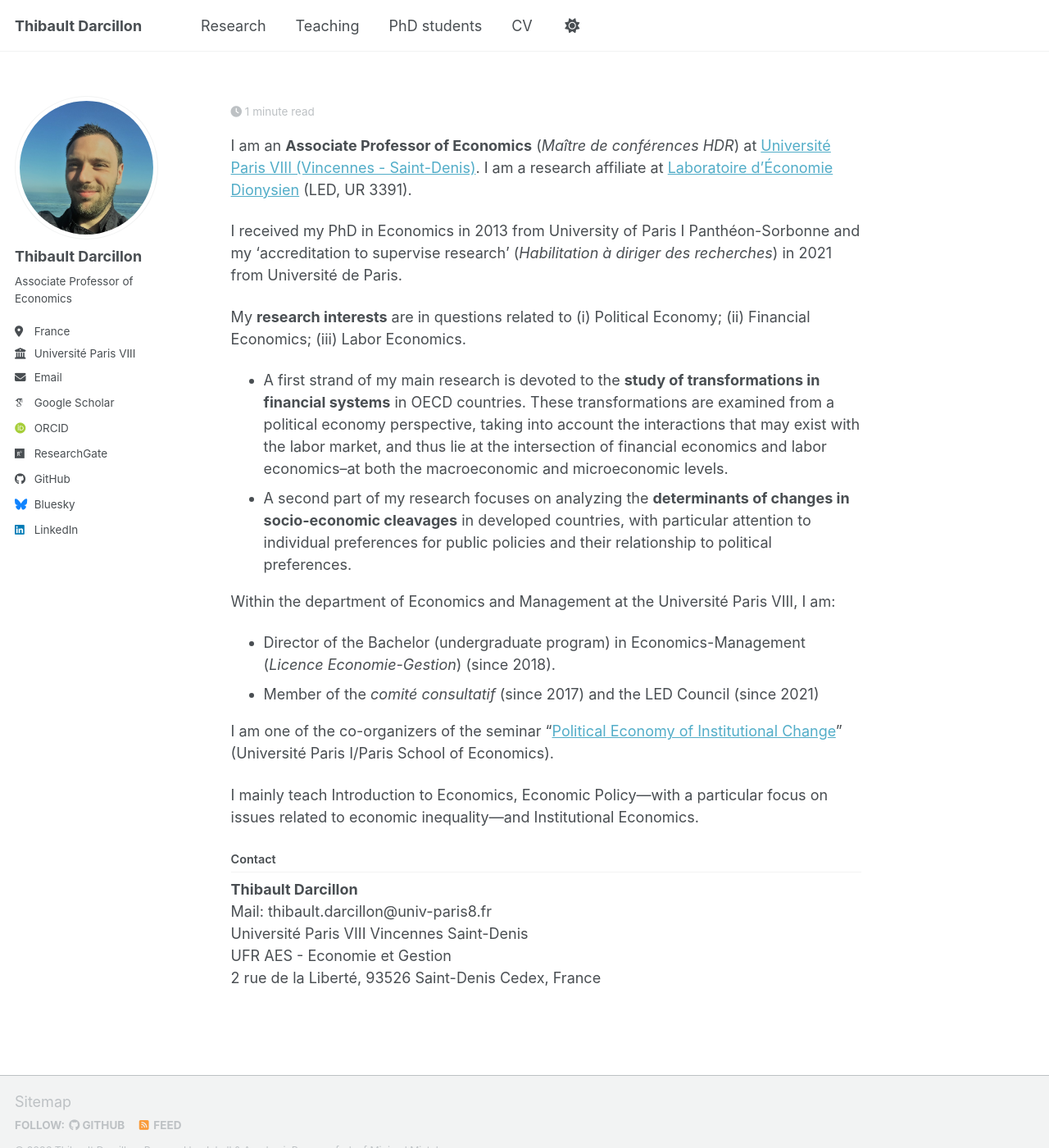
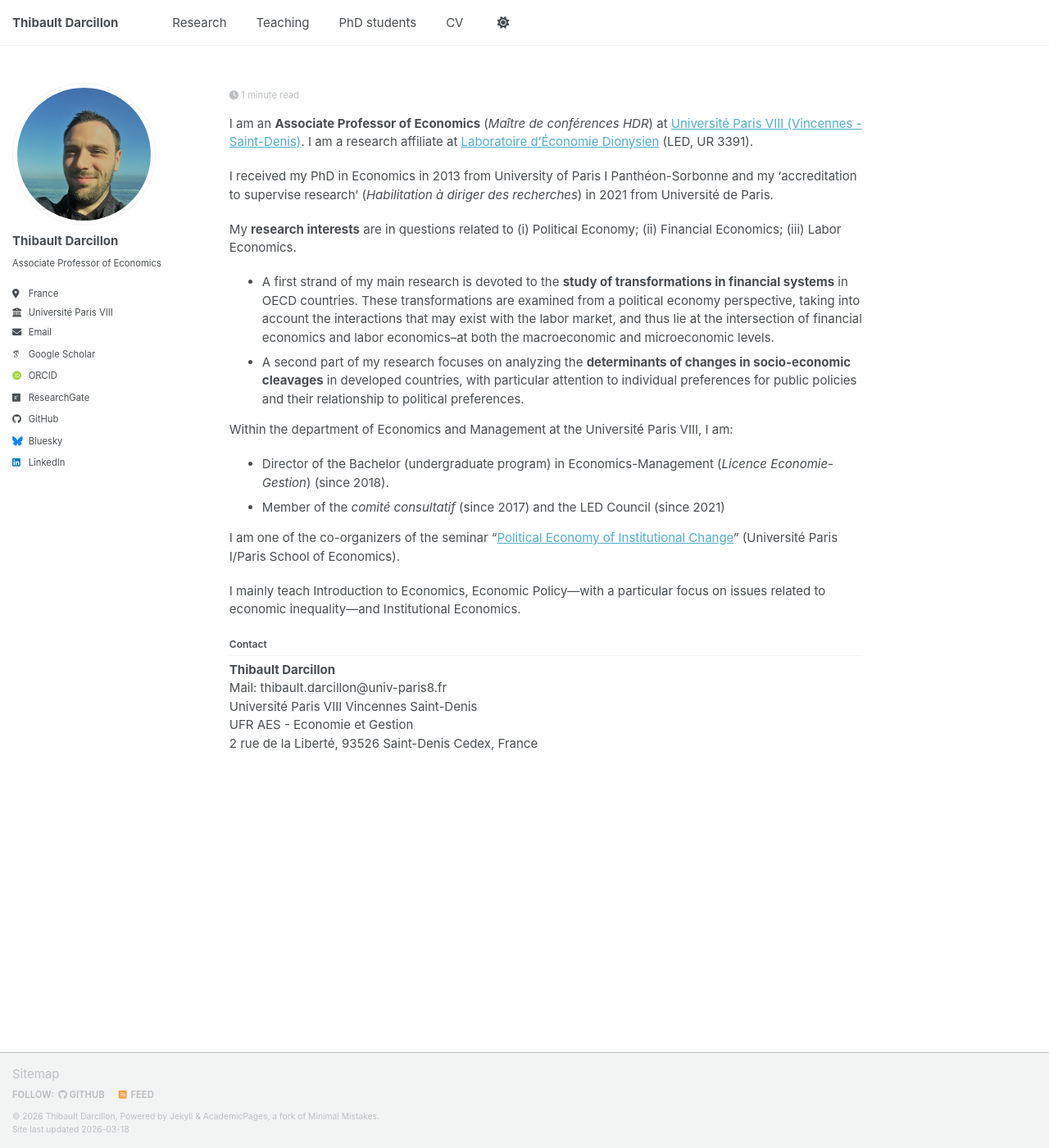
Before and after one commit to thibaultdarcillon/thibaultdarcillon.github.io, a Jekyll site: the page built from _pages/about.md, in a window 1280 px wide and 1400 px high. Shown: the whole window at 82% size. Built offline with Jekyll 4.4.1, drawn with Linux system fonts in a browser that asks for light colours; some web fonts are replaced; a script bundle is joined from its source files by our own code; library files that are not in the unit come from our copies.

Commit message:
Update size font

```diff
--- a/assets/css/main.scss
+++ b/assets/css/main.scss
@@ -56,3 +56,7 @@
   font-size: 0.9em;
   font-weight: 600;
 }
+
+body {
+  font-size: 15px; /* La taille standard est souvent 16px ou 18px */
+}
```
